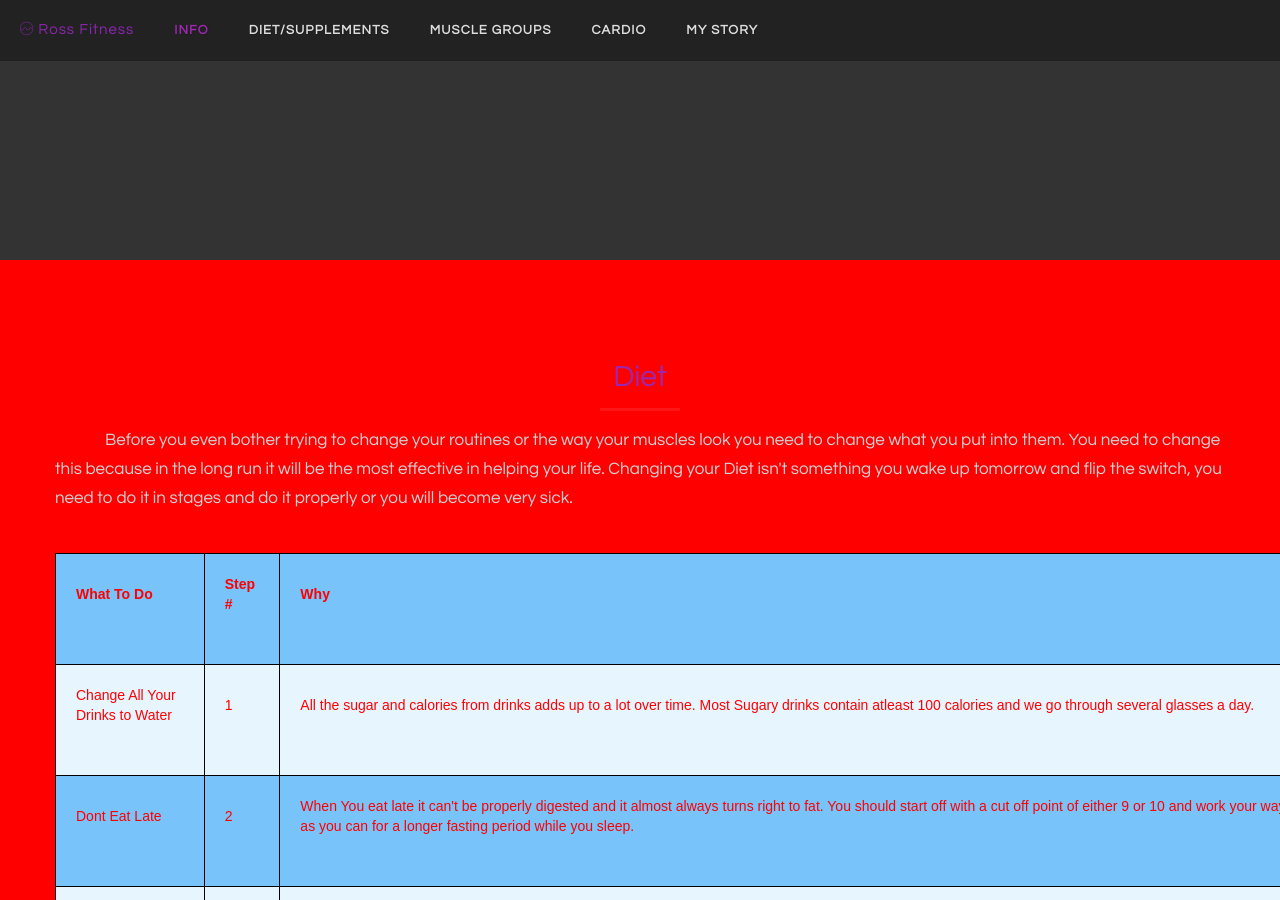
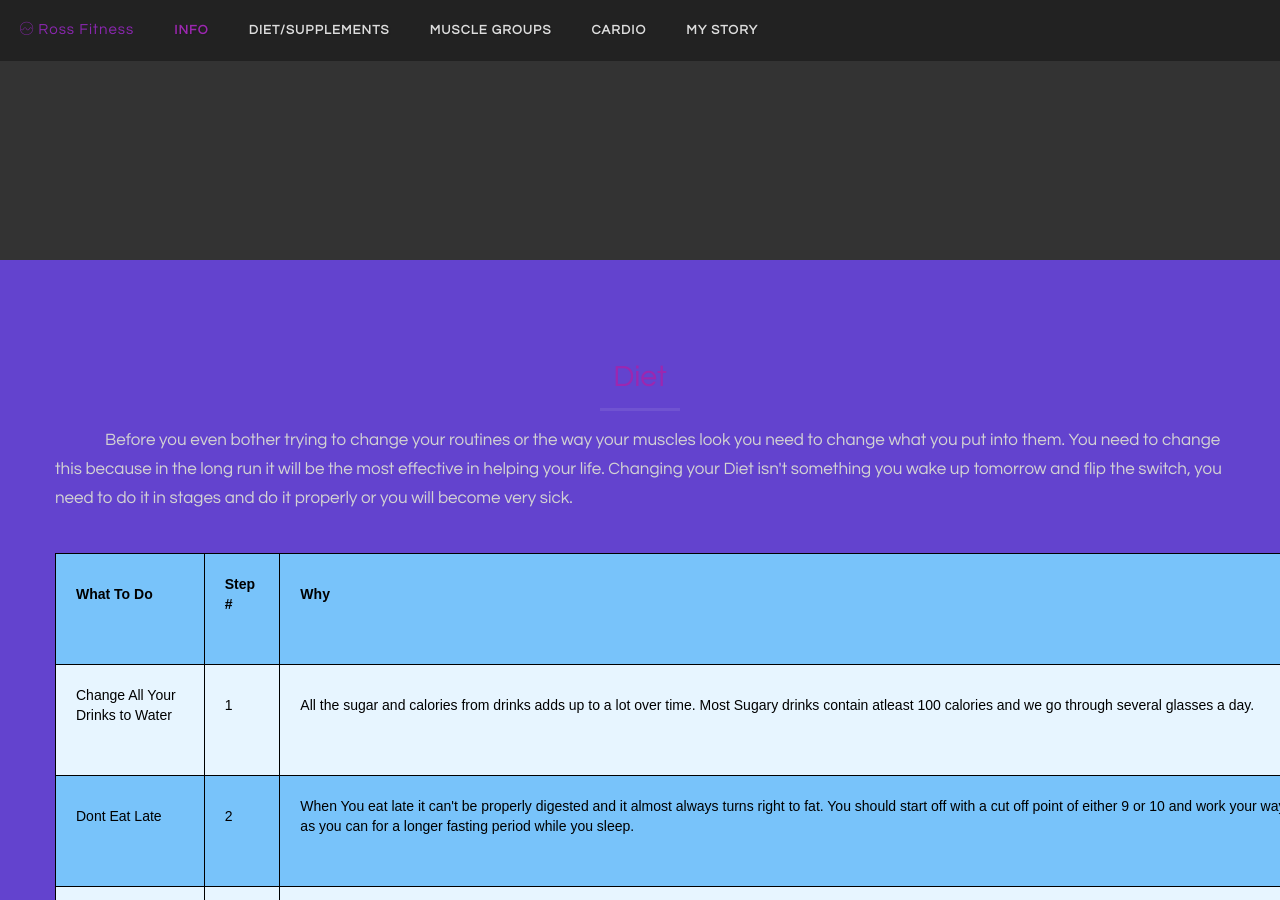
Before and after one commit to DerekR0123/Rossfitness.github.io, a Jekyll site: the page index.html, which Jekyll copies as it is, in a window 1280 px wide and 900 px high, scrolled down 1240 px. Built offline with Jekyll 4.4.1, drawn with Linux system fonts in a browser that asks for light colours; some web fonts are replaced.

Commit message:
Update styles.css

```diff
--- a/css/styles.css
+++ b/css/styles.css
@@ -12,12 +12,11 @@ html,
 body {
     width: 100%;
     height: 100%;
-    background-color: #FF0000;
 }
 
 body {
     font-family: 'Questrial','Helvetica Neue',Arial,sans-serif;
-    background-color: #FF0000;
+    background-color: #6343ce;
     color: #d3d3d3;
     webkit-tap-highlight-color: #222;
 }
@@ -291,7 +290,7 @@ table {
 td, th {
     border: 1px solid #000000;
     text-align: left;
-    color: #FF0000;
+    color: #000000;
     padding: 20px;
     margin-bottom: 5px;
     padding-bottom: 50px;
@@ -299,12 +298,12 @@ td, th {
 
 tr:nth-child(even) {
     background-color: #E7F5FF;
-    color: #FF0000;
+    color: #000000;
 }
 
 tr:nth-child(odd) {
     background-color: #78C3FA;
-    color: #FF0000;
+    color: #000000;
 }
 
 @media(min-width:768px) {
```
